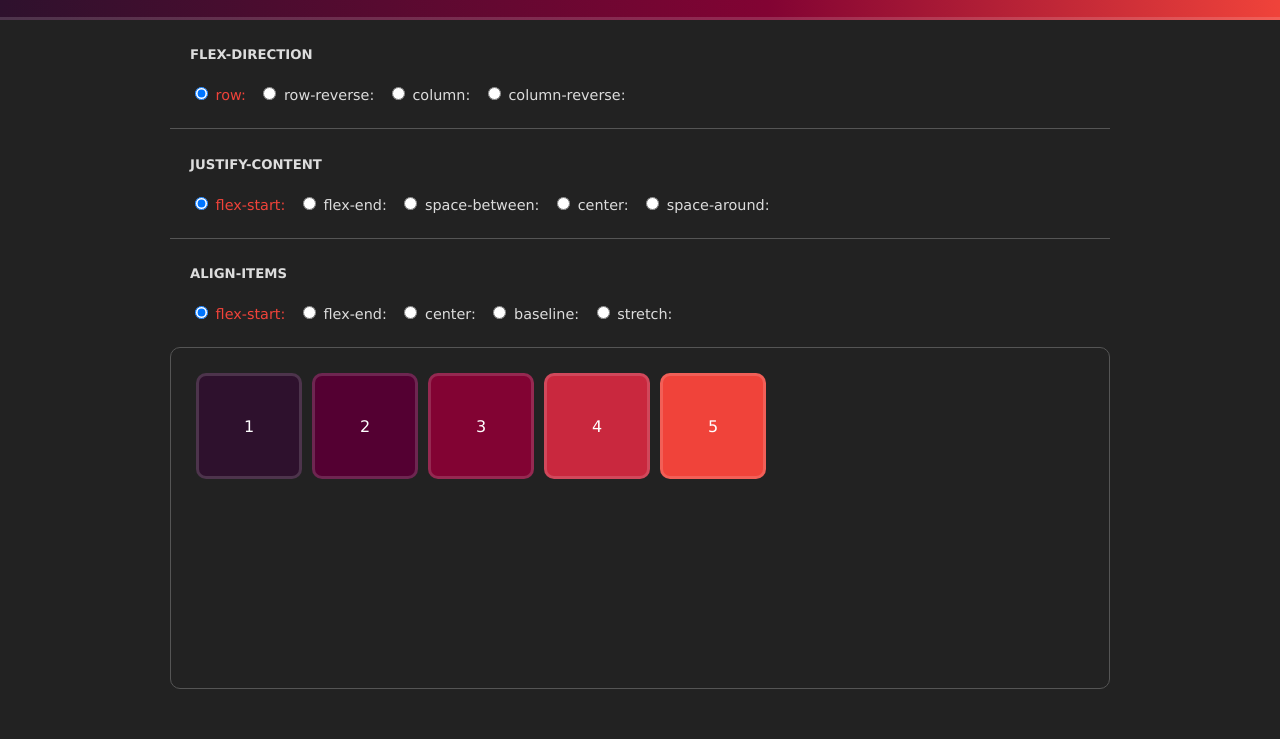
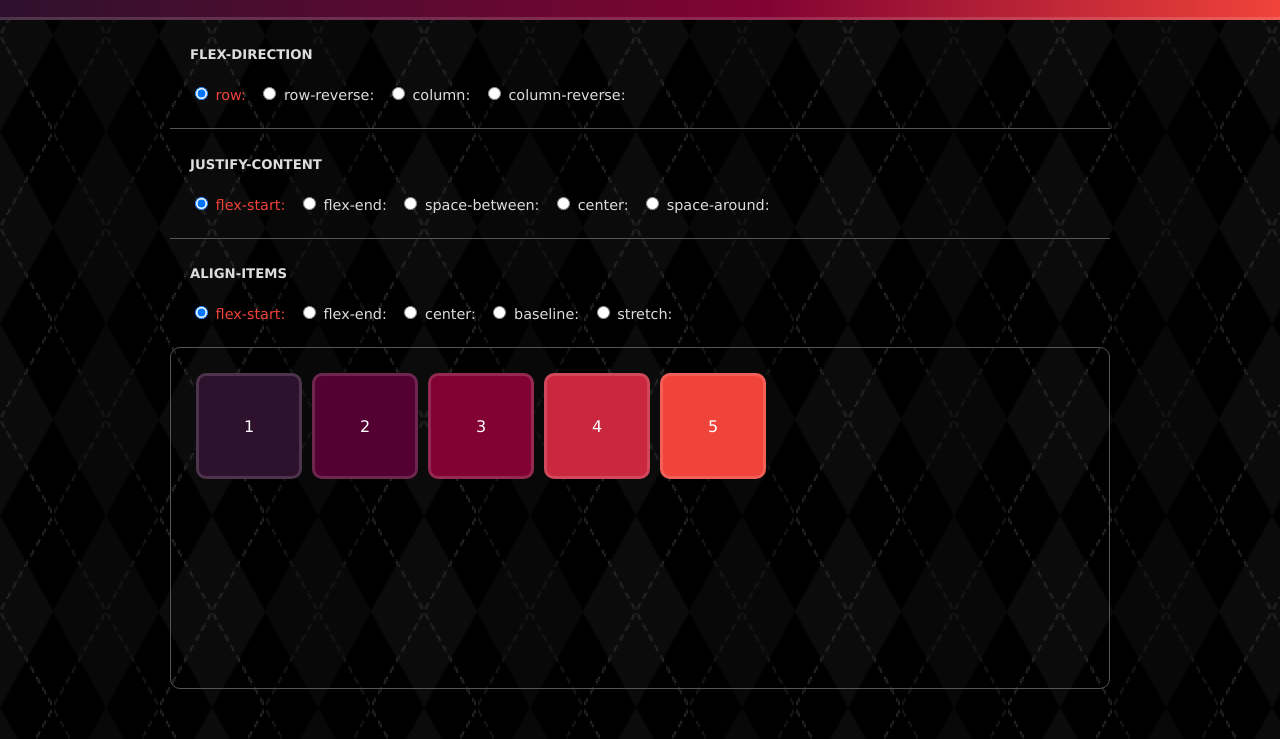
Before and after one commit to frankiesmith/flexbox-playground, a plain HTML site: page index.html in a window 1280 px wide. Shown: the part 61-800 px from the top of the page. Drawn offline with nearby package versions, Linux system fonts and the light colour scheme.

Commit message:
Added background pattern

```diff
--- a/style.css
+++ b/style.css
@@ -1,6 +1,7 @@
 body {
   margin: 0;
-  background-color: #222;
+  background:url("./images/argyle_@2X.png");
+  background-repeat:repeat;
   font-family: verdana;
 }
 
```
Also changed, not shown: images/argyle_@2X.png (added), images/dark_geometric_@2X.png (added), images/pinstriped_suit_@2X.png (added).
